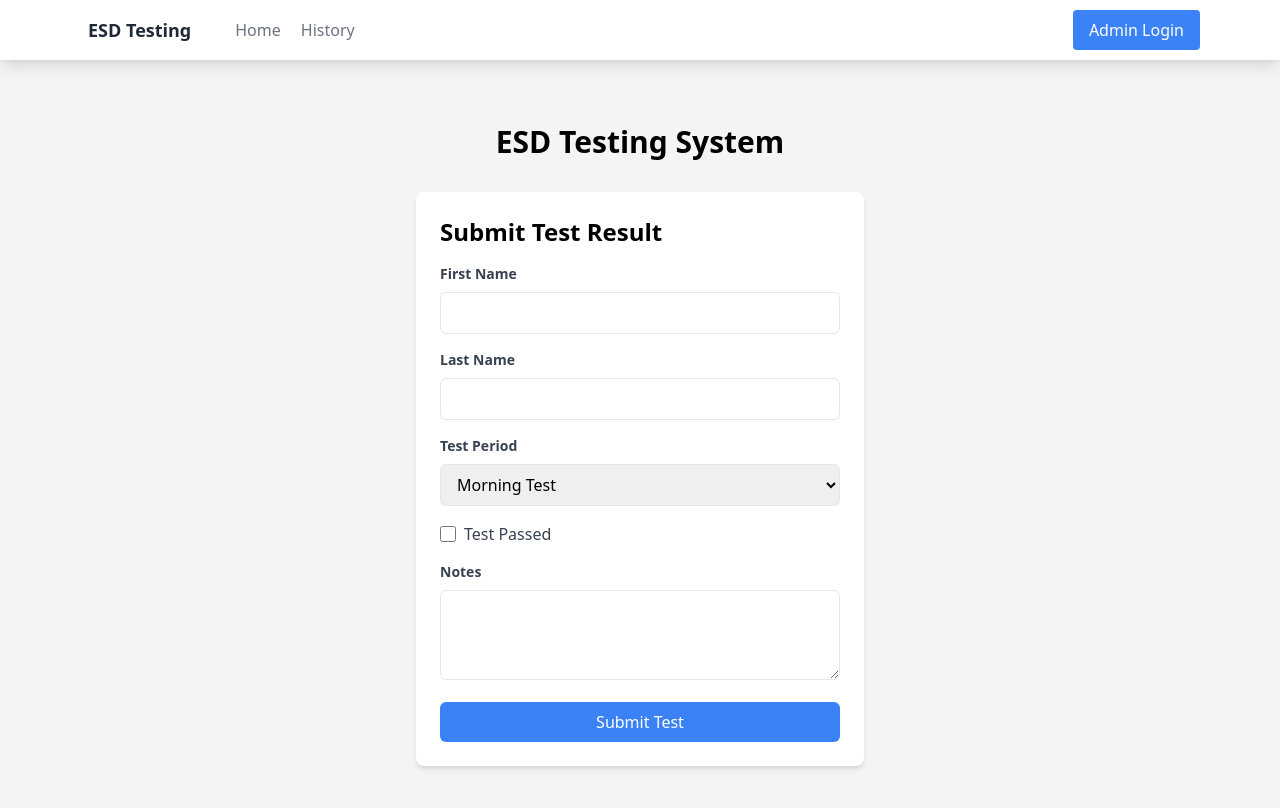
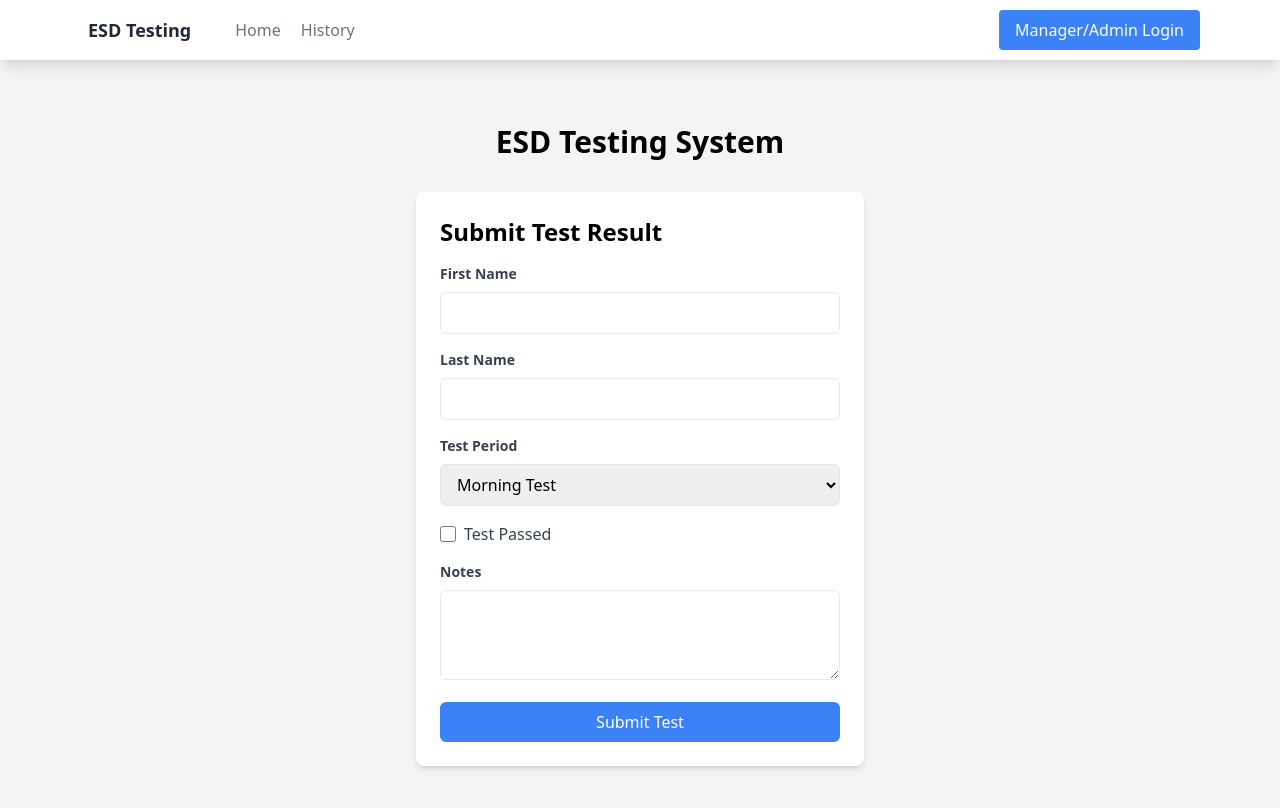
Before and after one commit to spacegoose042/esd_original_testing_app, a React (Vite) app in the folder client/: page / in a window 1280 px wide. Shown: the top 808 px of the page. Built offline with nearby package versions, Linux system fonts and the light colour scheme; the HTML template or start-up script is replaced by a standard one.

Commit message:
Update Navbar.jsx
Update Admin button

```diff
--- a/client/src/components/Navbar.jsx
+++ b/client/src/components/Navbar.jsx
@@ -44,7 +44,7 @@ function Navbar({ isAdmin, isAuthenticated }) {
                                 to="/login"
                                 className="py-2 px-4 bg-blue-500 text-white rounded hover:bg-blue-600 transition duration-300"
                             >
-                                Admin Login
+                                Manager/Admin Login
                             </Link>
                         ) : (
                             <button
```
